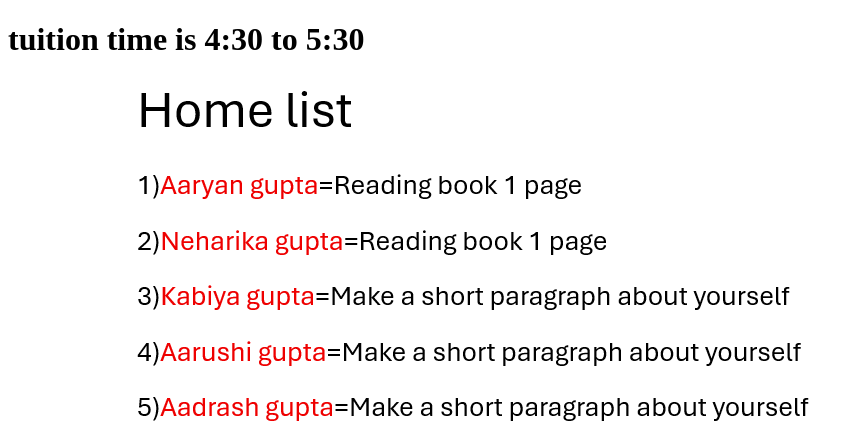
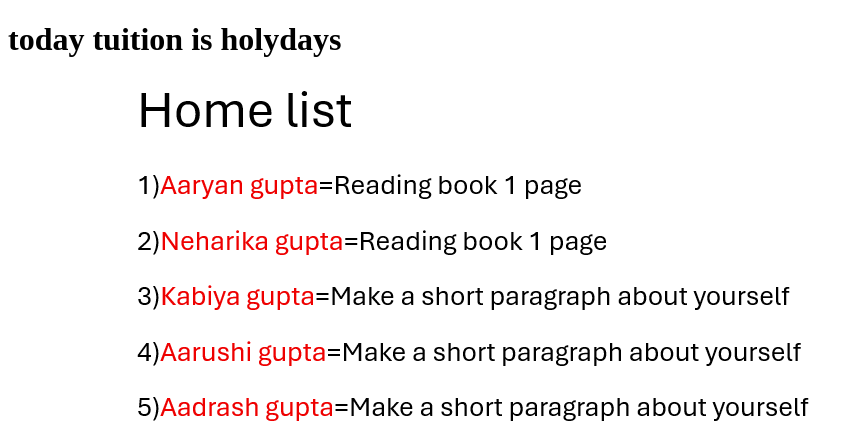
Before and after one commit to sumanguptasky-ai/homework, a plain HTML site: page index.html/index.html in a window 1280 px wide. Shown: the top 445 px of the page, without its empty margins (0-864 px from the left). Drawn offline with Linux system fonts and the light colour scheme.

Commit message:
Modify tuition announcement in index.html
Updated the heading text to reflect current tuition schedule.

```diff
--- a/index.html/index.html
+++ b/index.html/index.html
@@ -5,7 +5,7 @@
     <meta name="viewport" content="width=device-width, initial-scale=1.0">
     <title>Document</title>
 </head>
-<body> <h1>tuition time is 4:30 to 5:30</h1>
+<body> <h1>today tuition is holydays</h1>
     <img src="homework.png">
 </body>
 </html>
```
